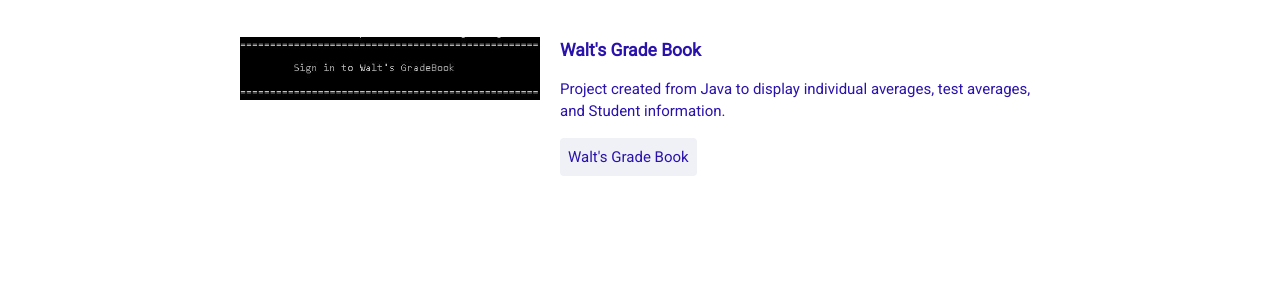
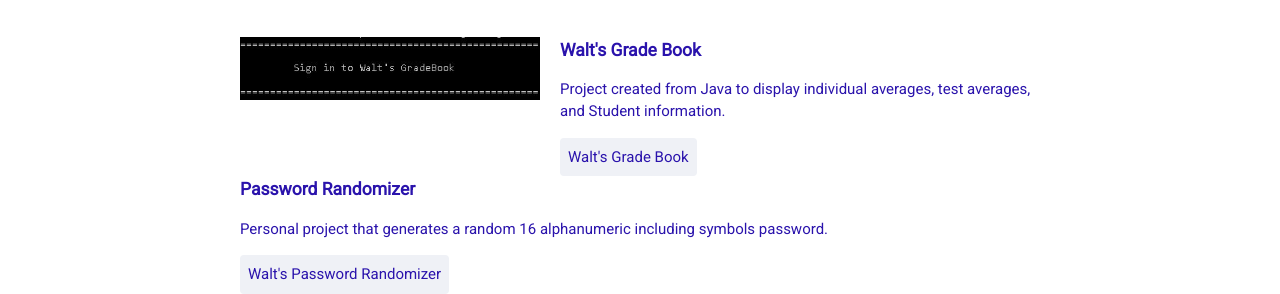
Before and after one commit to Walt-20/WaltsResume, a plain HTML site: page css-portfolio/index.html in a window 1280 px wide. Shown: the part 662-956 px from the top of the page. Drawn offline with Linux system fonts and the light colour scheme.

Commit message:
updated projects

```diff
--- a/css-portfolio/index.html
+++ b/css-portfolio/index.html
@@ -34,6 +34,11 @@
 					<h3>Walt's Grade Book</h3>
 					<p>Project created from Java to display individual averages, test averages, and Student information.</p>
 					<a class="btn" href="https://github.com/Walt-20/GradeBookJava" target="_blank">Walt's Grade Book</a>
+				</div>
+				<div>
+					<h3>Password Randomizer</h3>
+					<p>Personal project that generates a random 16 alphanumeric including symbols password.</p>
+					<a class="btn" href="https://github.com/Walt-20/PasswordRandomizer" target="_blank">Walt's Password Randomizer</a>
 				</div>
 			</section>
 			</div>
```
